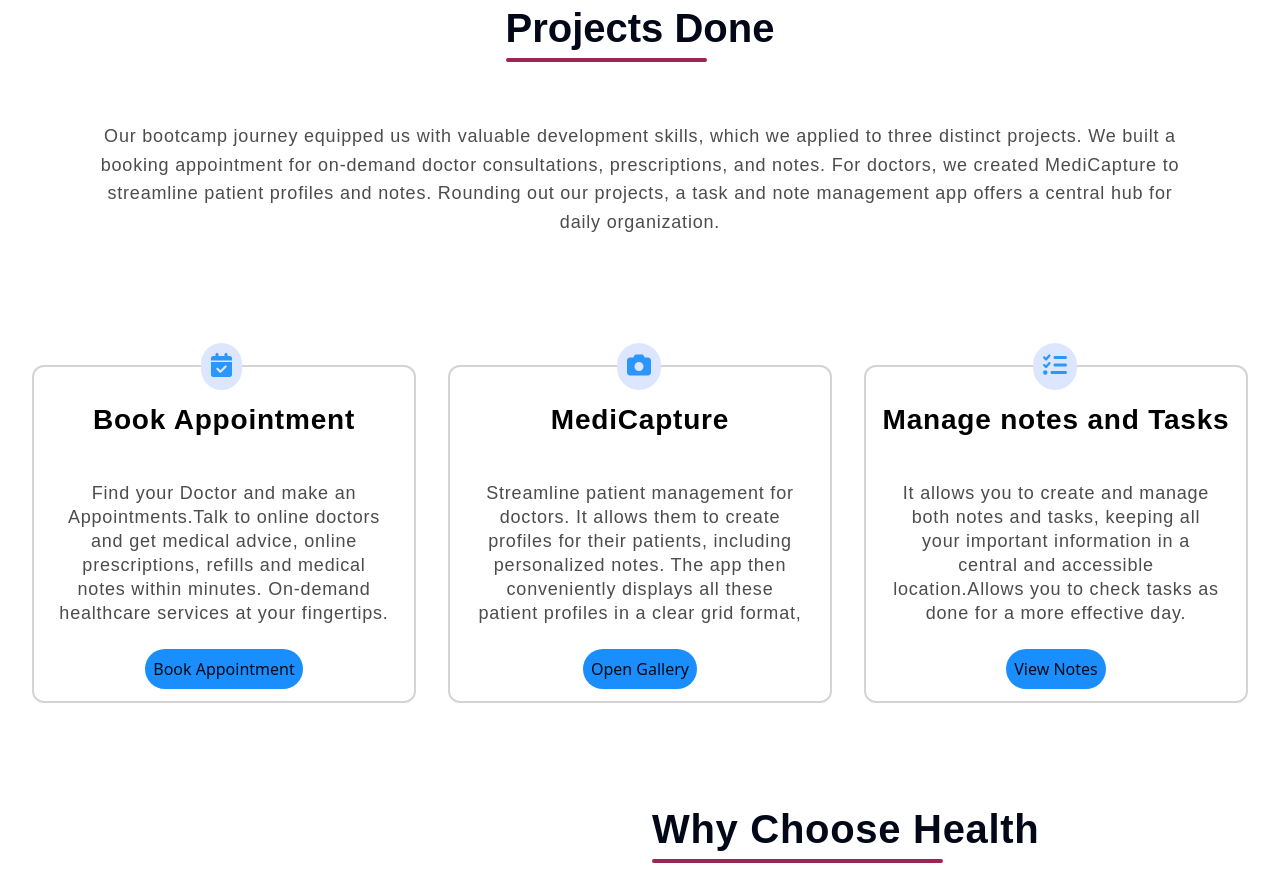
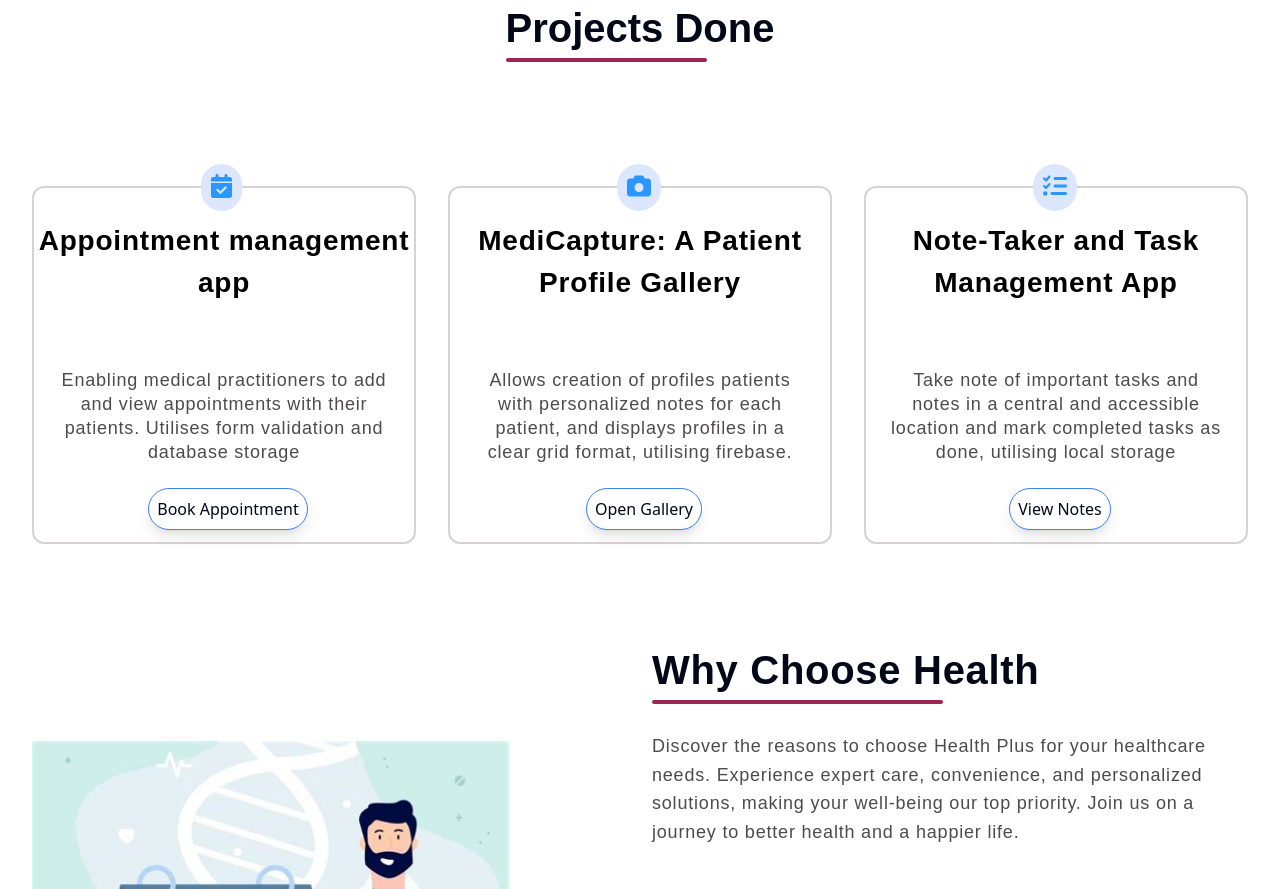
Before and after one commit to Peachy-Njenga/HealthSync, a React (Vite) app: page / in a window 1280 px wide. Shown: the part 1580-2469 px from the top of the page. Built offline with nearby package versions, Linux system fonts and the light colour scheme.

Commit message:
project section

```diff
--- a/src/appointment/Components/Info.jsx
+++ b/src/appointment/Components/Info.jsx
@@ -22,38 +22,28 @@ function Info() {
     navigate("/notes");
   };
   return (
-    <div className="info-section" id="services">
+    <div className="info-section" id="projects">
       <div className="info-title-content">
         <h3 className="info-title">
           <span>Projects Done</span>
         </h3>
-        <p className="info-description">
-          Our bootcamp journey equipped us with valuable development skills,
-          which we applied to three distinct projects. We built a booking appointment
-          for on-demand doctor consultations, prescriptions, and notes. For
-          doctors, we created MediCapture to streamline patient profiles and
-          notes. Rounding out our projects, a task and note management app
-          offers a central hub for daily organization.
-        </p>
+
       </div>
 
       <div className="info-cards-content">
         <InformationCard
-          title="Book Appointment"
-          description=" Find your Doctor and make an Appointments.Talk to online doctors and get medical advice, online prescriptions,
-            refills and medical notes within minutes. On-demand healthcare
-            services at your fingertips."
+          title="Appointment management app"
+          description=" Enabling medical practitioners to add and view appointments with their patients. Utilises form validation and database storage "
           icon={faCalendarCheck}
           text="Book Appointment"
           event={handleBookAppointmentClick}
         />
 
         <InformationCard
-          title="MediCapture"
-          description=" Streamline patient management for doctors.
-           It allows them to create profiles for their patients,
-            including personalized notes.
-            The app then conveniently displays all these patient profiles in a clear grid format,
+          title="MediCapture: A Patient Profile Gallery"
+          description="
+            Allows creation of profiles patients with
+            personalized notes for each patient, and displays profiles in a clear grid format, utilising firebase.
             "
           icon={faCamera}
           text="Open Gallery"
@@ -61,8 +51,8 @@ function Info() {
         />
 
         <InformationCard
-          title="Manage notes and Tasks"
-          description=" It allows you to create and manage both notes and tasks, keeping all your important information in a central and accessible location.Allows you to check tasks as done for a more effective day."
+          title="Note-Taker and Task Management App"
+          description="Take note of important tasks and notes in a central and accessible location and mark completed tasks as done, utilising local storage"
           icon={faListCheck}
           text="View Notes"
           event={handlenotesClick}
--- a/src/appointment/Components/InformationCard.jsx
+++ b/src/appointment/Components/InformationCard.jsx
@@ -3,13 +3,15 @@ import { FontAwesomeIcon } from "@fortawesome/react-fontawesome";
 
 function InformationCard(props) {
   return (
-    <div className="info-cards">
+    <div className="info-cards hover:scale-105 hover:bg-blue-50 transition duration-300">
       <span className="info-card-icon">
         <FontAwesomeIcon className="info-fa-icon" icon={props.icon} />
       </span>
-      <p className="info-card-title">{props.title}</p>
-      <p className="info-card-description">{props.description}</p>
-      <button onClick={props.event} className="bg-[#1a8efd] rounded-full mb-3 p-2">{props.text}</button>
+      <div className="flex flex-col justify-between h-full items-center">
+        <p className="info-card-title">{props.title}</p>
+        <p className="info-card-description">{props.description}</p>
+        <button onClick={props.event} className="bg-white border border-blue-500 shadow-lg hover:bg-blue-400 hover:scale-105 translate-x-1 transition duration-300 rounded-full w-fit mb-3 p-2">{props.text}</button>
+      </div>
     </div>
   );
 }
```
